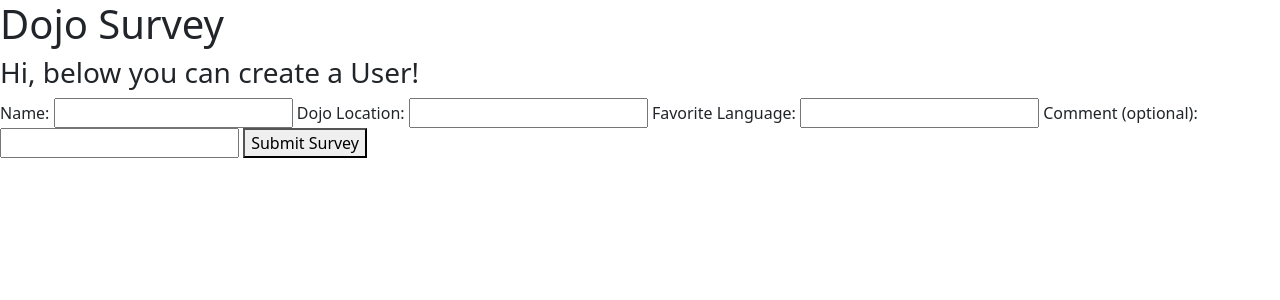
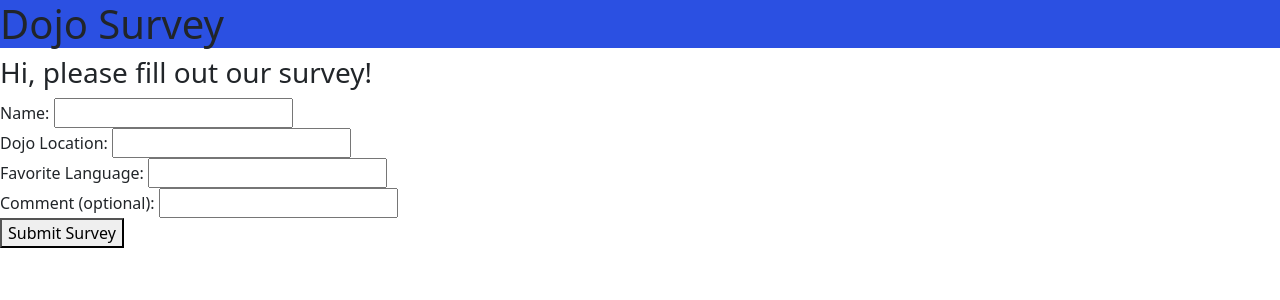
Before and after one commit to PaulDeUlloa/dojo_survey, a Flask app: page / in a window 1280 px wide. Shown: the top 300 px of the page. Run offline with Flask 3, Linux system fonts and the light colour scheme.

Commit message:
html updates -minor css adjustments

```diff
--- a/templates/index.html
+++ b/templates/index.html
@@ -7,21 +7,29 @@
     <link href="https://cdn.jsdelivr.net/npm/bootstrap@5.3.1/dist/css/bootstrap.min.css" rel="stylesheet" integrity="sha384-4bw+/aepP/YC94hEpVNVgiZdgIC5+VKNBQNGCHeKRQN+PtmoHDEXuppvnDJzQIu9" crossorigin="anonymous">
 </head>
 <body>
-    <h1>Dojo Survey</h1>
-    <h3>Hi, below you can create a User!</h3>
+    <h1 style="background-color: rgb(43, 80, 226);">Dojo Survey</h1>
+    <h3>Hi, please fill out our survey!</h3>
     <form action='/survey' method='post'>
         <!-- name input -->
+        <div>
             <label for='name'>Name:</label>
             <input type='text' name='name'>
+        </div>
         <!-- dojo location -->
+        <div>
             <label for='dojo_location'>Dojo Location:</label>
             <input type='text' name='dojo_location'>
+        </div>
         <!-- Favorite language input -->
+        <div>
             <label for='fav_language'>Favorite Language:</label>
             <input type='text' name='fav_language'>
+        </div>
         <!-- comment section -->
+        <div>
             <label for='comment'>Comment (optional):</label>
             <input type='text' name='comment'>
+        </div>
         <button>Submit Survey</button>
     </form>
 
```
Lines whose indentation alone changed are shown as unchanged.
